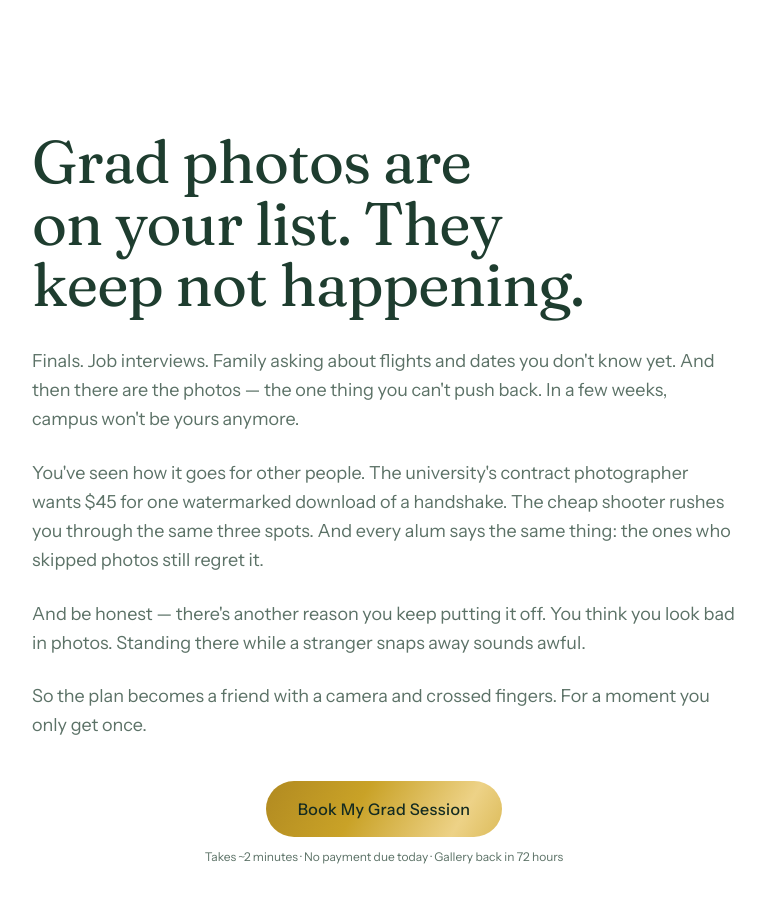
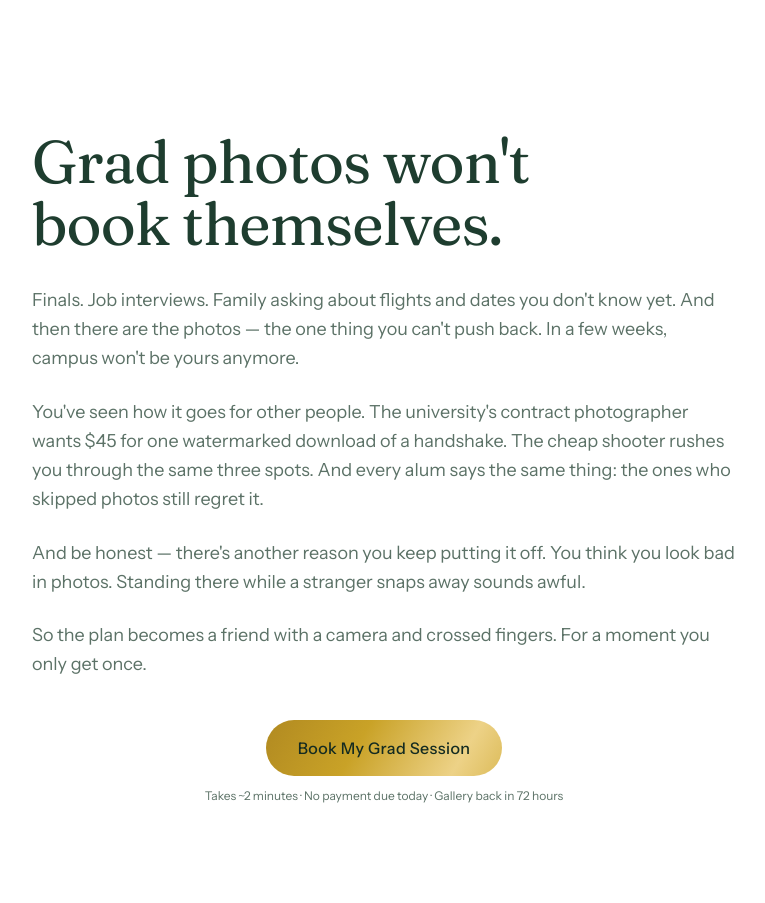
Before and after one commit to kkareem01/bykareem, a Next.js app: page /graduation in a window 1280 px wide. Shown: the part 1260-2163 px from the top of the page, without its empty margins (256-1021 px from the left). Built offline with nearby package versions, Linux system fonts and the light colour scheme.

Commit message:
feat: punchier graduation problem headline
"Grad photos won't book themselves" — shorter, plain words, reads aloud
cleanly, and points at the booking CTA below it

```diff
--- a/content/graduation-copy.ts
+++ b/content/graduation-copy.ts
@@ -27,7 +27,7 @@ export const graduationCopy = {
 
   /** Section 1 — where they are right now */
   problem: {
-    heading: "Grad photos are on your list. They keep not happening.",
+    heading: "Grad photos won't book themselves.",
     paragraphs: [
       "Finals. Job interviews. Family asking about flights and dates you don't know yet. And then there are the photos — the one thing you can't push back. In a few weeks, campus won't be yours anymore.",
       "You've seen how it goes for other people. The university's contract photographer wants $45 for one watermarked download of a handshake. The cheap shooter rushes you through the same three spots. And every alum says the same thing: the ones who skipped photos still regret it.",
```
